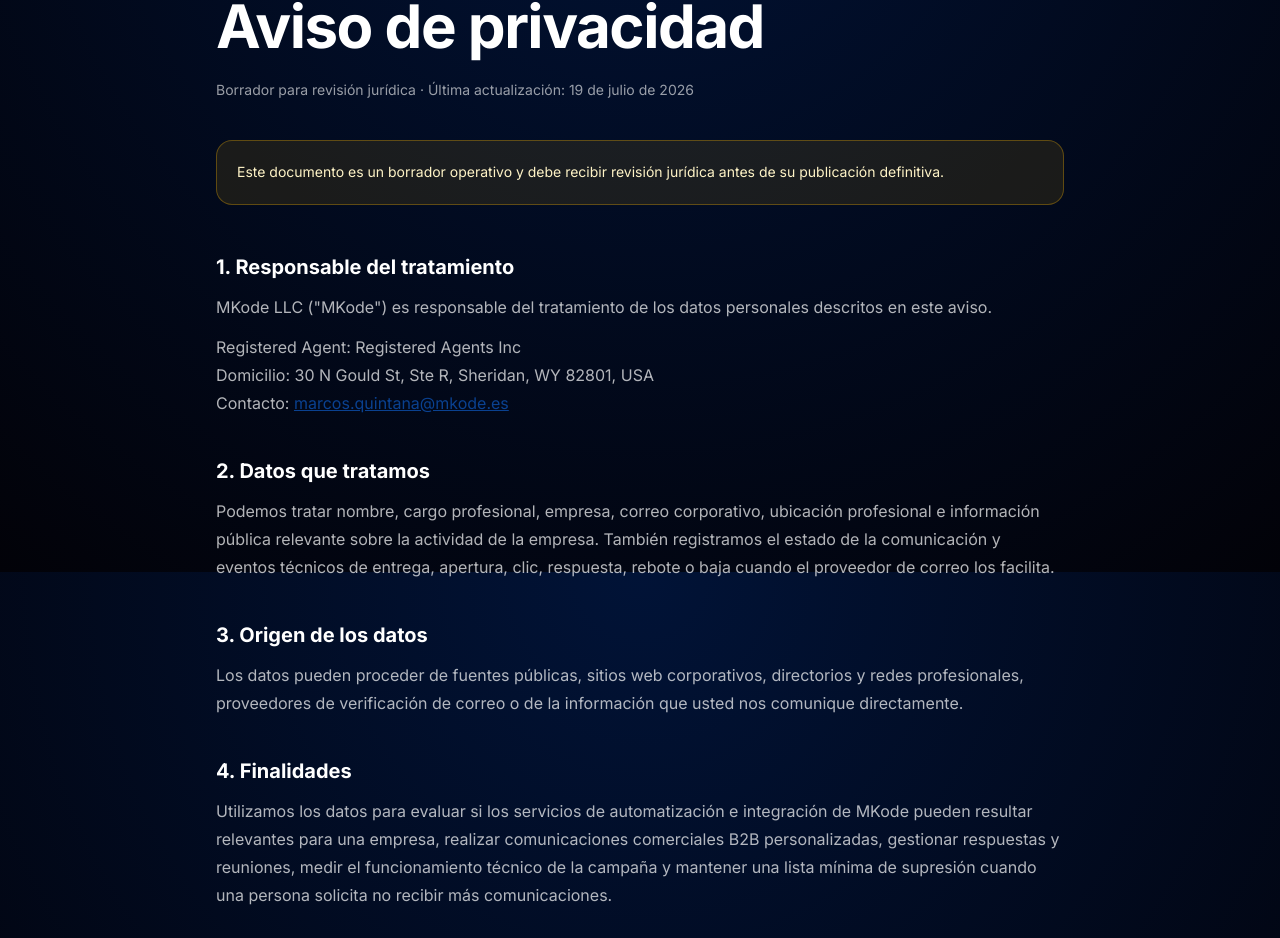
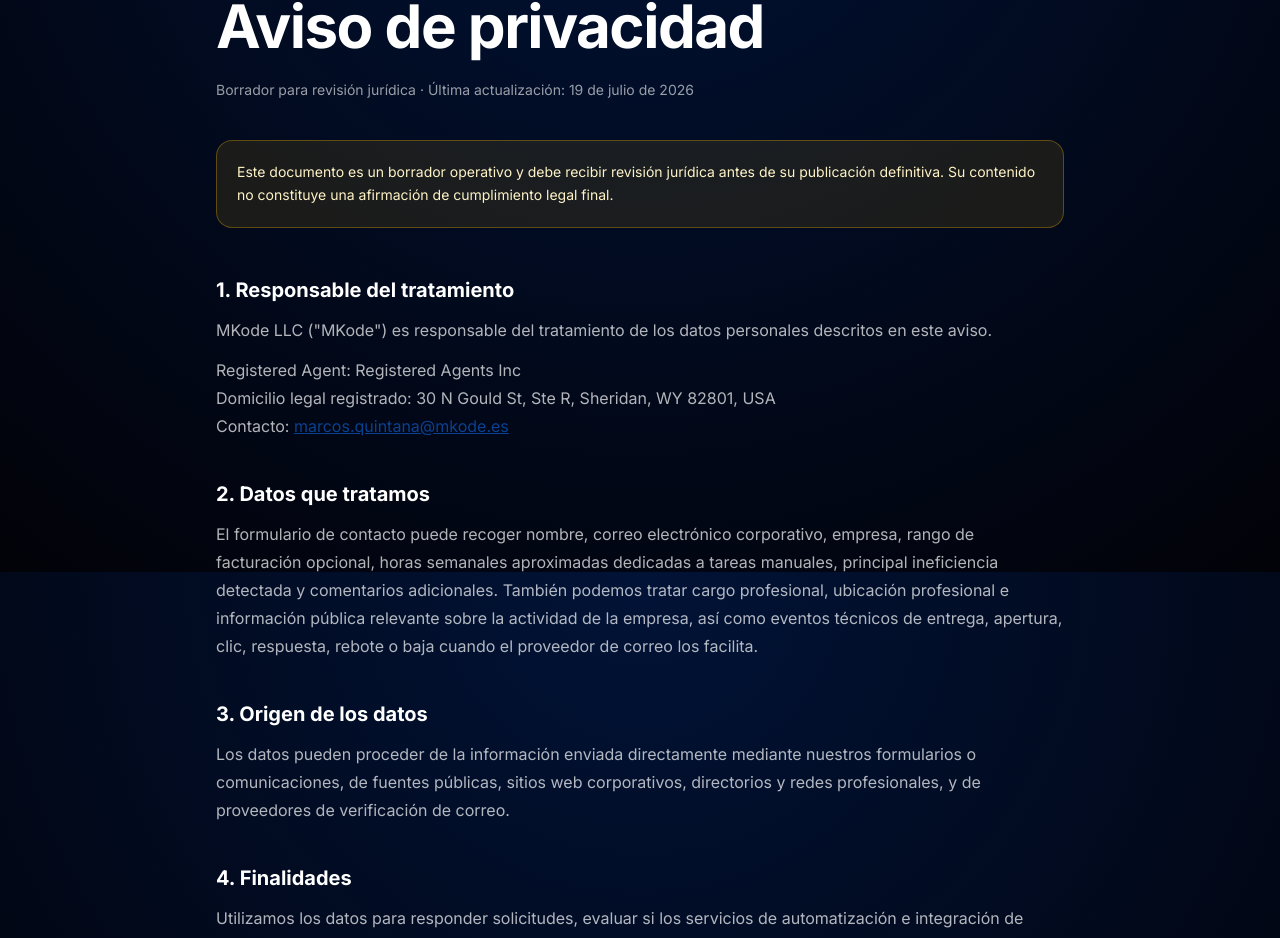
Before and after one commit to kutu94/mkode_web, a Next.js app: page /privacidad in a window 1280 px wide. Shown: the part 228-1166 px from the top of the page. Built offline with nearby package versions, Linux system fonts and the light colour scheme.

Commit message:
fix(legal): mark privacy draft noindex

```diff
--- a/src/app/privacidad/page.tsx
+++ b/src/app/privacidad/page.tsx
@@ -1,52 +1,49 @@
 import type { Metadata } from "next";
 
 export const metadata: Metadata = {
-  title: "Aviso de privacidad | MKode",
+  title: "Aviso de privacidad",
   description: "Información sobre el tratamiento de datos personales y el ejercicio de derechos ante MKode LLC.",
   alternates: { canonical: "/privacidad" },
+  robots: { index: false, follow: true },
 };
 
 export default function PrivacyPage() {
   return (
-    <main className="min-h-screen py-32">
+    <div className="min-h-screen py-32">
       <article className="container mx-auto max-w-4xl px-6">
         <p className="mb-4 text-xs font-bold uppercase tracking-[0.25em] text-primary-blue">MKode · Aviso de privacidad</p>
         <h1 className="mb-6 text-4xl font-bold tracking-tight text-white md:text-6xl">Aviso de privacidad</h1>
         <p className="mb-10 text-sm text-white/60">Borrador para revisión jurídica · Última actualización: 19 de julio de 2026</p>
 
         <div className="mb-12 rounded-2xl border border-amber-400/30 bg-amber-400/10 p-5 text-sm leading-relaxed text-amber-100" role="note">
-          Este documento es un borrador operativo y debe recibir revisión jurídica antes de su publicación definitiva.
+          Este documento es un borrador operativo y debe recibir revisión jurídica antes de su publicación definitiva. Su contenido no constituye una afirmación de cumplimiento legal final.
         </div>
 
         <div className="space-y-10 text-sm leading-7 text-white/70 md:text-base">
           <section>
             <h2 className="mb-3 text-xl font-bold text-white">1. Responsable del tratamiento</h2>
             <p>MKode LLC ("MKode") es responsable del tratamiento de los datos personales descritos en este aviso.</p>
-            <p className="mt-3">
-              Registered Agent: Registered Agents Inc<br />
-              Domicilio: 30 N Gould St, Ste R, Sheridan, WY 82801, USA<br />
-              Contacto: <a className="text-primary-blue underline" href="mailto:marcos.quintana@mkode.es">marcos.quintana@mkode.es</a>
-            </p>
+            <p className="mt-3">Registered Agent: Registered Agents Inc<br />Domicilio legal registrado: 30 N Gould St, Ste R, Sheridan, WY 82801, USA<br />Contacto: <a className="text-primary-blue underline" href="mailto:marcos.quintana@mkode.es">marcos.quintana@mkode.es</a></p>
           </section>
 
           <section>
             <h2 className="mb-3 text-xl font-bold text-white">2. Datos que tratamos</h2>
-            <p>Podemos tratar nombre, cargo profesional, empresa, correo corporativo, ubicación profesional e información pública relevante sobre la actividad de la empresa. También registramos el estado de la comunicación y eventos técnicos de entrega, apertura, clic, respuesta, rebote o baja cuando el proveedor de correo los facilita.</p>
+            <p>El formulario de contacto puede recoger nombre, correo electrónico corporativo, empresa, rango de facturación opcional, horas semanales aproximadas dedicadas a tareas manuales, principal ineficiencia detectada y comentarios adicionales. También podemos tratar cargo profesional, ubicación profesional e información pública relevante sobre la actividad de la empresa, así como eventos técnicos de entrega, apertura, clic, respuesta, rebote o baja cuando el proveedor de correo los facilita.</p>
           </section>
 
           <section>
             <h2 className="mb-3 text-xl font-bold text-white">3. Origen de los datos</h2>
-            <p>Los datos pueden proceder de fuentes públicas, sitios web corporativos, directorios y redes profesionales, proveedores de verificación de correo o de la información que usted nos comunique directamente.</p>
+            <p>Los datos pueden proceder de la información enviada directamente mediante nuestros formularios o comunicaciones, de fuentes públicas, sitios web corporativos, directorios y redes profesionales, y de proveedores de verificación de correo.</p>
           </section>
 
           <section>
             <h2 className="mb-3 text-xl font-bold text-white">4. Finalidades</h2>
-            <p>Utilizamos los datos para evaluar si los servicios de automatización e integración de MKode pueden resultar relevantes para una empresa, realizar comunicaciones comerciales B2B personalizadas, gestionar respuestas y reuniones, medir el funcionamiento técnico de la campaña y mantener una lista mínima de supresión cuando una persona solicita no recibir más comunicaciones.</p>
+            <p>Utilizamos los datos para responder solicitudes, evaluar si los servicios de automatización e integración de MKode pueden resultar relevantes, gestionar comunicaciones comerciales B2B personalizadas, respuestas y reuniones, medir el funcionamiento técnico de las campañas y mantener una lista mínima de supresión cuando una persona solicita no recibir más comunicaciones.</p>
           </section>
 
           <section>
             <h2 className="mb-3 text-xl font-bold text-white">5. Proveedores y transferencias</h2>
-            <p>Para operar estos procesos podemos utilizar proveedores de correo, alojamiento, automatización, almacenamiento, hojas de cálculo e inteligencia artificial, incluidos Brevo, Google, n8n y proveedores tecnológicos equivalentes. Estos proveedores pueden tratar datos por cuenta de MKode y operar desde otros países conforme a sus condiciones y mecanismos legales aplicables.</p>
+            <p>Para operar estos procesos podemos utilizar Supabase para el almacenamiento de solicitudes, además de proveedores de correo, alojamiento, automatización, almacenamiento, hojas de cálculo e inteligencia artificial, incluidos Brevo, Google, n8n y proveedores tecnológicos equivalentes. Estos proveedores pueden tratar datos por cuenta de MKode y operar desde otros países conforme a sus condiciones y mecanismos legales aplicables.</p>
           </section>
 
           <section>
@@ -66,6 +63,6 @@ export default function PrivacyPage() {
           </section>
         </div>
       </article>
-    </main>
+    </div>
   );
 }
```
